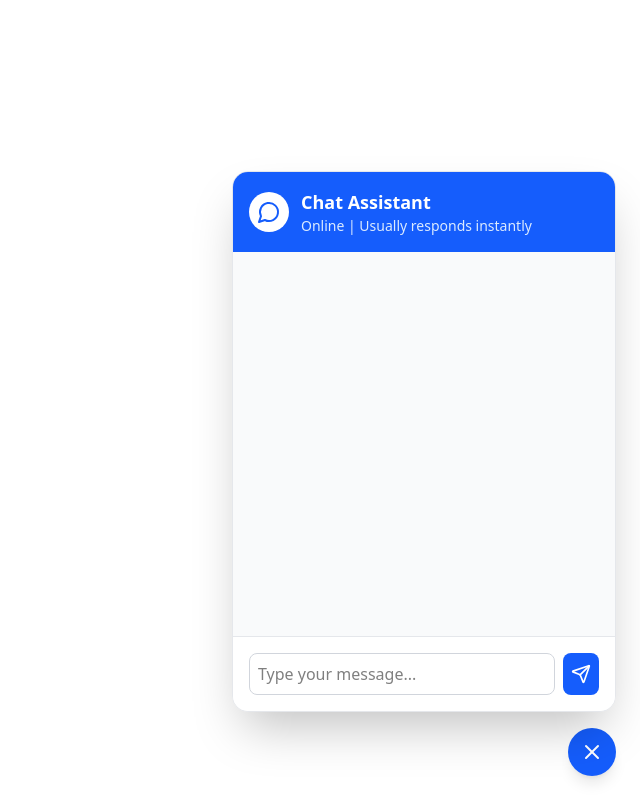
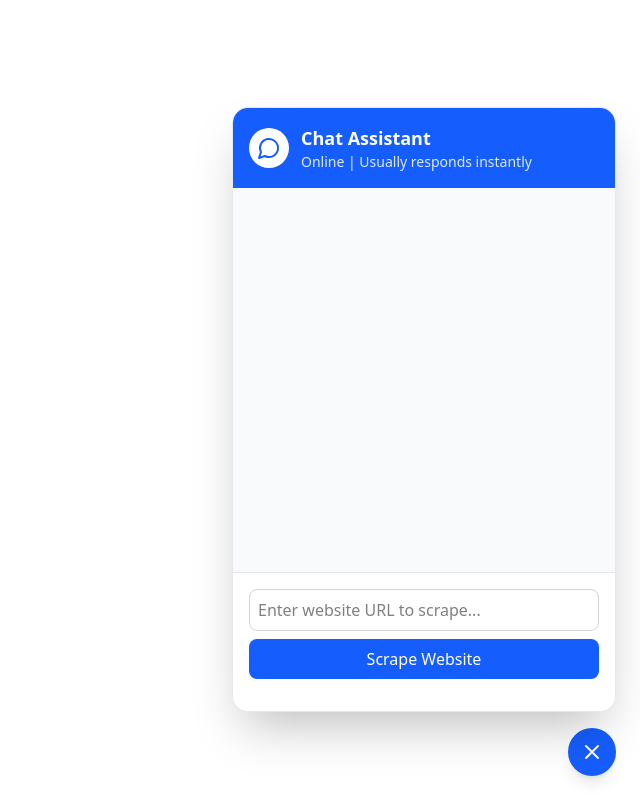
Before and after one commit to shardulsb08/ai-model-and-scraping, a React app in the folder Frontend/: page / in a window 1280 px wide. Both pictures are taken after a click on the button 1232 px from the left and 752 px from the top of the page. Shown: the whole page, without its empty margins (640-1280 px from the left). Built offline with nearby package versions, Linux system fonts and the light colour scheme; the HTML template or start-up script is replaced by a standard one.

Commit message:
Add URL scraping functionality to Chatbot component

```diff
--- a/Frontend/src/components/Chatbot.jsx
+++ b/Frontend/src/components/Chatbot.jsx
@@ -1,6 +1,5 @@
 import React, { useState } from 'react';
 import { MessageCircle, X, Send } from 'lucide-react';
-// import { set } from 'mongoose';
 
 const Chatbot = () => {
   const [isOpen, setIsOpen] = useState(false);
@@ -8,6 +7,7 @@ const Chatbot = () => {
   const [messages, setMessages] = useState([]);
   const [conversationId, setConversationId] = useState(null);
   const [isLoading, setIsLoading] = useState(false);
+  const [currentDomain, setCurrentDomain] = useState(''); // Store the domain of the scraped website
 
   // Toggle chat window
   const toggleChat = () => {
@@ -22,7 +22,7 @@ const Chatbot = () => {
       setMessages((prevMessages) => [...prevMessages, userMessage]);
       setMessage('');
 
-      setIsLoading(true);
+      setIsLoading(true); // Start loading
 
       try {
         // Send message to backend
@@ -31,7 +31,11 @@ const Chatbot = () => {
           headers: {
             'Content-Type': 'application/json',
           },
-          body: JSON.stringify({ message, conversationId }),
+          body: JSON.stringify({
+            message,
+            conversationId,
+            domain: currentDomain, // Pass the domain to the backend
+          }),
         });
 
         if (!response.ok) {
@@ -57,25 +61,53 @@ const Chatbot = () => {
         };
         setMessages((prevMessages) => [...prevMessages, errorMessage]);
       } finally {
-        setIsLoading(false);
+        setIsLoading(false); // Stop loading
       }
+    }
+  };
+
+  // Handle URL submission and scraping
+  const handleScrape = async (url) => {
+    if (!url) {
+      alert('Please enter a valid URL');
+      return;
+    }
+
+    try {
+      const response = await fetch('http://localhost:5000/api/scrape', {
+        method: 'POST',
+        headers: {
+          'Content-Type': 'application/json',
+        },
+        body: JSON.stringify({ url }),
+      });
+
+      if (!response.ok) {
+        throw new Error('Failed to scrape website');
+      }
+
+      const data = await response.json();
+      const domain = new URL(url).hostname; // Extract domain from URL
+      setCurrentDomain(domain); // Set the current domain for the chatbot
+      alert('Website scraped successfully! You can now chat with the bot.');
+    } catch (error) {
+      console.error('Error:', error);
+      alert('Failed to scrape website. Please try again.');
     }
   };
 
   return (
     <div className="fixed bottom-0 right-0 mb-6 mr-6">
       <div className="relative">
+        {/* Toggle Button */}
         <button
           onClick={toggleChat}
           className="bg-blue-600 hover:bg-blue-700 text-white p-3 rounded-full shadow-lg transition-all duration-200 flex items-center justify-center">
           {isOpen ? <X className="w-6 h-6" /> : <MessageCircle className="w-6 h-6" />}
         </button>
 
-        {/* Chat Window */}
-        <div
-          className={`absolute bottom-16 right-0 w-96 bg-white rounded-2xl shadow-2xl overflow-hidden border border-gray-200 transition-all duration-300 ease-in-out transform ${
-            isOpen ? 'opacity-100 translate-y-0' : 'opacity-0 translate-y-4 pointer-events-none'
-          }`}>
+        {isOpen && (
+          <div className="absolute bottom-16 right-0 w-96 bg-white rounded-2xl shadow-2xl overflow-hidden border border-gray-200 transition-all duration-300 ease-in-out transform">
             {/* Header */}
             <div className="bg-blue-600 p-4 text-white">
               <div className="flex items-center space-x-3">
@@ -117,14 +149,15 @@ const Chatbot = () => {
                   )}
                 </div>
               ))}
+
+              {/* Loading Indicator */}
               {isLoading && (
                 <div className="flex items-start space-x-2 mb-4">
                   <div className="bg-blue-600 rounded-full p-2 flex-shrink-0">
                     <MessageCircle className="w-4 h-4 text-white" />
                   </div>
                   <div className="bg-white rounded-lg rounded-tl-none p-3 shadow-sm max-w-[80%]">
-                  <p className="text-gray-700">Assistant is typing<span className="animate-blink">...</span></p>
-
+                    <p className="text-gray-700">Assistant is typing...</p>
                   </div>
                 </div>
               )}
@@ -132,6 +165,32 @@ const Chatbot = () => {
 
             {/* Input Area */}
             <div className="p-4 border-t border-gray-200 bg-white">
+              {/* URL Input Form (only shown if no domain is set) */}
+              {!currentDomain && (
+                <div className="mb-4">
+                  <input
+                    type="text"
+                    placeholder="Enter website URL to scrape..."
+                    className="w-full p-2 border border-gray-300 rounded-lg focus:outline-none focus:border-blue-500"
+                    onKeyPress={(e) => {
+                      if (e.key === 'Enter') {
+                        handleScrape(e.target.value);
+                      }
+                    }}
+                  />
+                  <button
+                    onClick={() => {
+                      const url = document.querySelector('input[type="text"]').value;
+                      handleScrape(url);
+                    }}
+                    className="mt-2 w-full bg-blue-600 hover:bg-blue-700 text-white p-2 rounded-lg transition-colors duration-200">
+                    Scrape Website
+                  </button>
+                </div>
+              )}
+
+              {/* Chat Input (only shown if domain is set) */}
+              {currentDomain && (
                 <div className="flex space-x-2">
                   <input
                     type="text"
@@ -140,15 +199,20 @@ const Chatbot = () => {
                     placeholder="Type your message..."
                     className="flex-1 p-2 border border-gray-300 rounded-lg focus:outline-none focus:border-blue-500"
                     onKeyPress={(e) => e.key === 'Enter' && handleSend()}
+                    disabled={isLoading} // Disable input while loading
                   />
                   <button
                     onClick={handleSend}
-                className="bg-blue-600 hover:bg-blue-700 text-white p-2 rounded-lg transition-colors duration-200">
+                    className="bg-blue-600 hover:bg-blue-700 text-white p-2 rounded-lg transition-colors duration-200"
+                    disabled={isLoading} // Disable button while loading
+                  >
                     <Send className="w-5 h-5" />
                   </button>
                 </div>
+              )}
             </div>
           </div>
+        )}
       </div>
     </div>
   );
```
Lines whose indentation alone changed are shown as unchanged.
